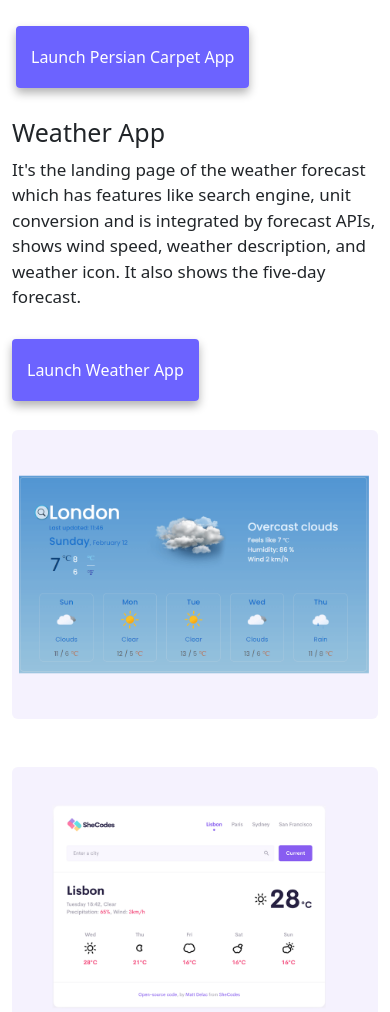
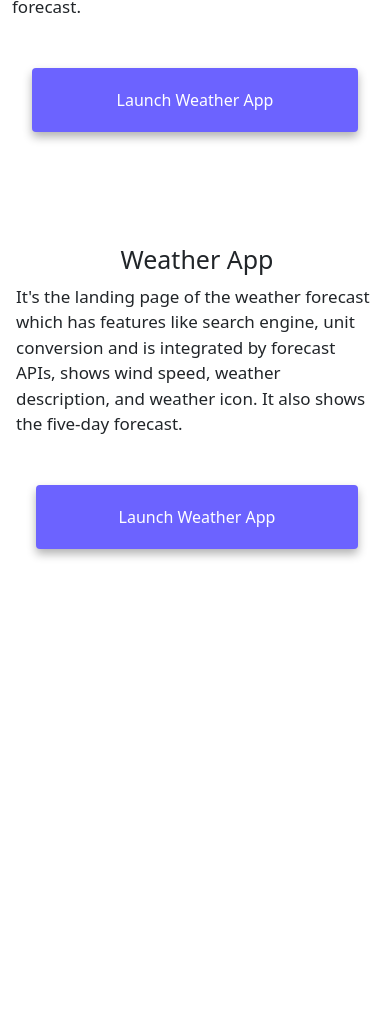
Before and after one commit to elhamest/my-first-portfolio, a plain HTML site: page index.html in a window 390 px wide. Shown: the part 988-2000 px from the top of the page. After the commit the page ends 1637 px from the top, so only its background shows below. Drawn offline with nearby package versions, Linux system fonts and the light colour scheme.

Commit message:
Made the website a lot more responsive

```diff
--- a/css/style.css
+++ b/css/style.css
@@ -6,7 +6,7 @@
 }
 
 .my-container {
-    margin-top: 60px;
+    margin: 100px 0;
 }
 
 h1,
@@ -96,3 +96,22 @@ p {
 .flag-icon {
     width: 20px;
 }
+
+@media (max-width: 576px) {
+    h1 {
+        font-size: 35px;
+        line-height: 1.5;
+    }
+    h2 {
+        font-size: 25px;
+        text-align: center;
+    }
+    h3 {
+        font-size: 15px;
+    }
+    .project-link {
+        display: block;
+        text-align: center;
+        margin: 0 20px;
+    }
+}
--- a/index.html
+++ b/index.html
@@ -73,12 +73,12 @@
           <div class="col-md-6 text-center">
             <img
               src="/img/persianCarpet.png"
-              class="img-fluid rounded"
+              class="img-fluid rounded d-none d-sm-block"
               alt="Persian Carpet project"
             />
           </div>
           <div class="col-md-6 ps-3">
-            <h2>Persian Carpet App</h2>
+            <h2 class="mt-3">Persian Carpet App</h2>
             <p class="app-paragraph">
               It's the landing page of Persian Carpet which introduces the art
               of carpet weaving in Iran dates back to 2,500 years and is rooted
@@ -88,7 +88,10 @@
               florae, birds and beasts.
             </p>
             <div class="mt-5">
-              <a href="#" class="primary-link" title="Persian Carpet project"
+              <a
+                href="#"
+                class="primary-link project-link"
+                title="Persian Carpet project"
                 >Launch Persian Carpet App</a
               >
             </div>
@@ -104,7 +107,10 @@
               also shows the five-day forecast.
             </p>
             <div class="mt-5">
-              <a href="#" class="primary-link" title="Weather project"
+              <a
+                href="#"
+                class="primary-link project-link"
+                title="Weather project"
                 >Launch Weather App</a
               >
             </div>
@@ -112,7 +118,7 @@
           <div class="col-md-6 mt-5">
             <img
               src="/img/weatherApp.png"
-              class="img-fluid rounded"
+              class="img-fluid rounded d-none d-sm-block"
               alt="Weather project"
             />
           </div>
@@ -121,12 +127,12 @@
           <div class="col-md-6 text-center">
             <img
               src="/img/weather.png"
-              class="img-fluid rounded"
+              class="img-fluid rounded d-none d-sm-block"
               alt="Weather project"
             />
           </div>
           <div class="col-md-6 ps-3">
-            <h2>Weather App</h2>
+            <h2 class="mt-3">Weather App</h2>
             <p class="app-paragraph">
               It's the landing page of the weather forecast which has features
               like search engine, unit conversion and is integrated by forecast
@@ -134,7 +140,10 @@
               also shows the five-day forecast.
             </p>
             <div class="mt-5">
-              <a href="#" class="primary-link" title="Weather project"
+              <a
+                href="#"
+                class="primary-link project-link"
+                title="Weather project"
                 >Launch Weather App</a
               >
             </div>
```
Also changed, not shown: about.html (+4 -3 lines).
